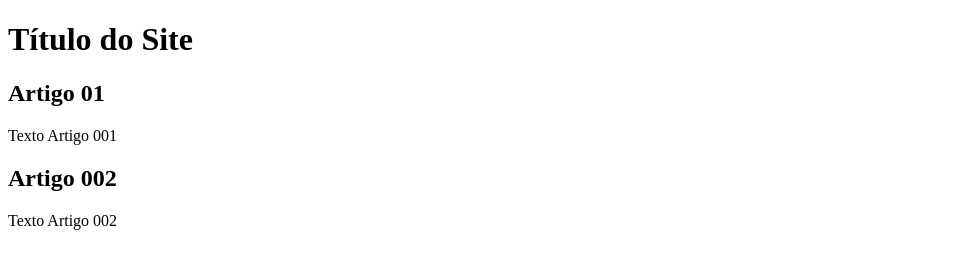
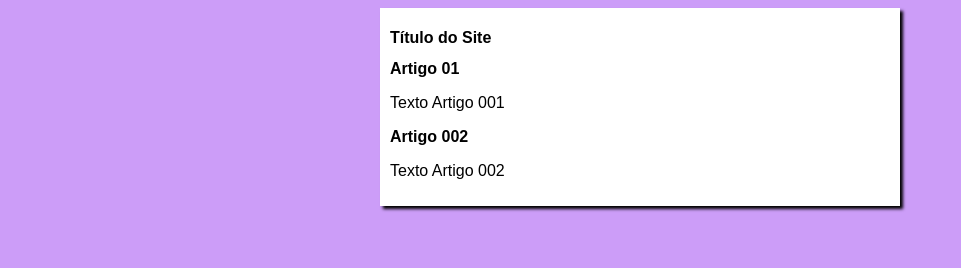
Before and after one commit to lel352/projeto-site, a plain HTML site: page index.html in a window 1280 px wide. Shown: the whole page, without its empty margins (0-961 px from the left). Drawn offline with Linux system fonts and the light colour scheme.

Commit message:
Design iniciado

```diff
--- /dev/null
+++ b/estilos/style.css
@@ -0,0 +1,16 @@
+* {
+    font-family: Arial, Helvetica, sans-serif;
+    font-size: 16px;
+}
+
+body {
+    background-color: rgb(204, 157, 248);
+}
+
+main {
+    background-color: white;
+    width: 500px;
+    margin: auto;
+    padding: 10px;
+    box-shadow: 3px 3px 3px rgba(0, 0, 0, 473);
+}
--- a/index.html
+++ b/index.html
@@ -4,6 +4,7 @@
     <meta charset="UTF-8">
     <meta name="viewport" content="width=device-width, initial-scale=1.0">
     <title>Título do Site</title>
+    <link rel="stylesheet" href="estilos/style.css">
 </head>
 <body>
     <main>
```
